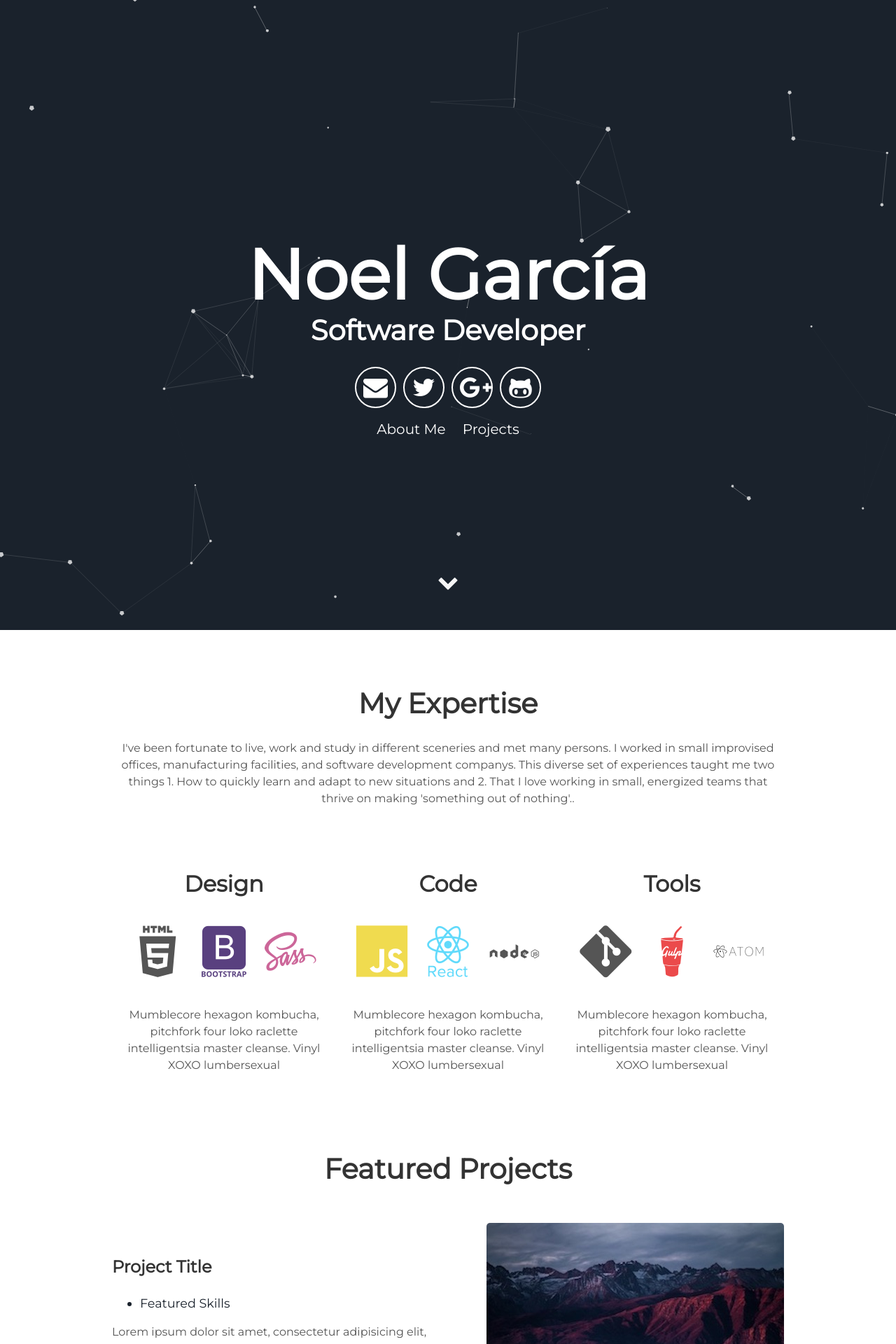
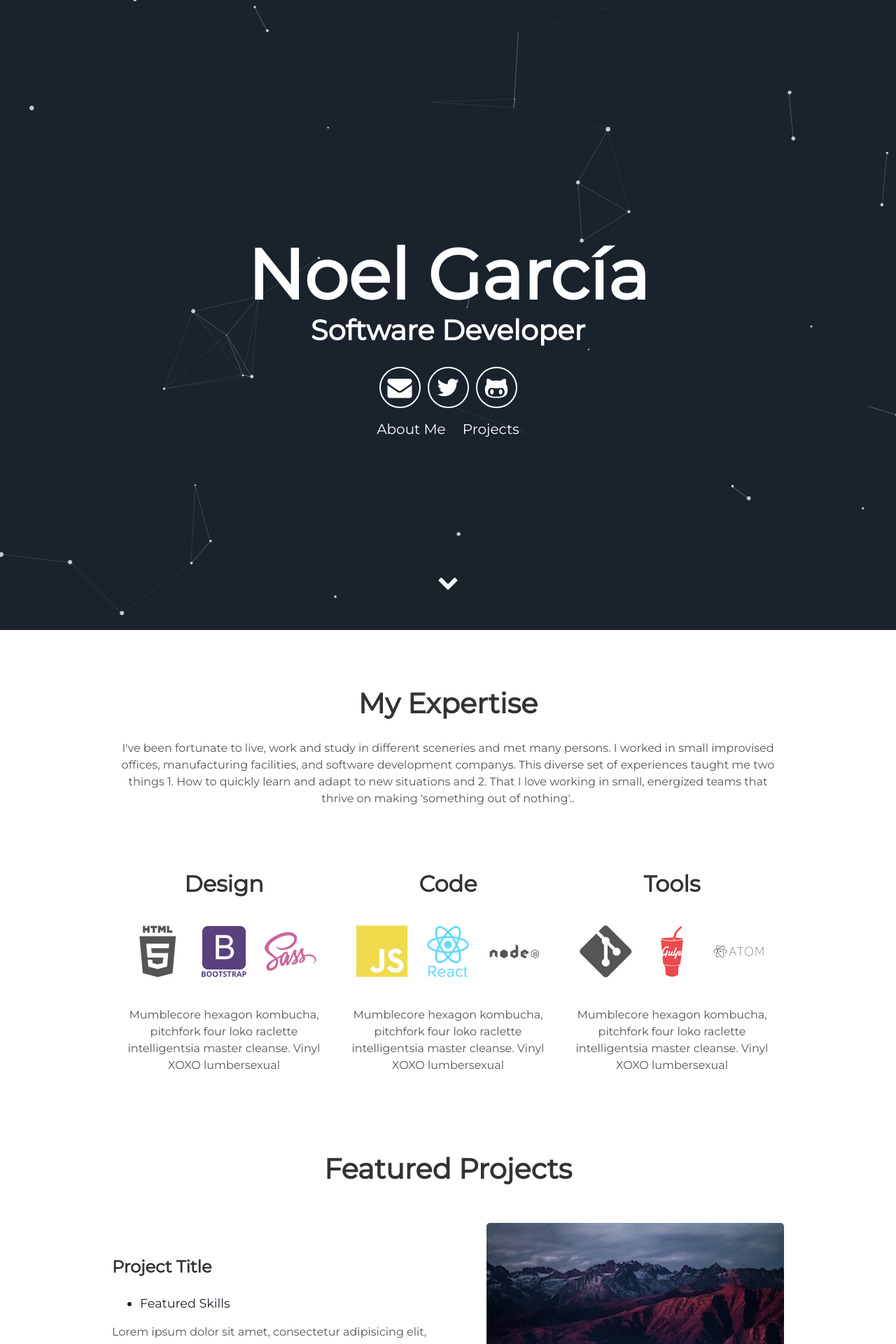
Before and after one commit to noelandresg/noelandresg.github.io, a Jekyll site: the page built from index.html, in a window 1280 px wide. Shown: the top 1920 px of the page at 70% size. Built offline with Jekyll 4.4.1, drawn with Linux system fonts in a browser that asks for light colours.

Commit message:
Added social links, Analytics Tracking and URL

```diff
--- a/_config.yml
+++ b/_config.yml
@@ -2,7 +2,7 @@
 title: noel garcía
 description: Hi, this is my site.
 # baseurl: "/particle" # the subpath of your site, e.g. /blog
-# url: "localhost:3000" # the base hostname & protocol for your site e.g. http://willianjusten.com.br
+url: https://noelgarcia.me # the base hostname & protocol for your site e.g. http://willianjusten.com.br
 
 # User settings
 username: Noel García
@@ -15,6 +15,6 @@ gplus_username: noelandresg
 
 # Google-analytics
 google-analytics:
-  id: ""
+  id: "UA-126666386-1"
 
 exclude: ['package.json', 'src' , 'node_modules']
--- a/_includes/header.html
+++ b/_includes/header.html
@@ -5,10 +5,10 @@
         <span class="site-description">{{site.user_title}}</span>
       </h1>
       <div class="header-icons">
-        <a aria-label="Send email" href="#"><i class="icon fa fa-envelope"></i></a>
-        <a aria-label="My Twitter" target="_blank" href="#"><i class="icon fa fa-twitter" aria-hidden="true"></i></a>
-        <a aria-label="My Google Plus" target="_blank" href="#"><i class="icon fa fa-google-plus" aria-hidden="true"></i></a>
-        <a aria-label="My Github" target="_blank" href="#"><i class="icon fa fa-github-alt" aria-hidden="true"></i></a>
+        <a aria-label="Send email" href="mailto:{{site.email}}?Subject=Hello%20again" target="_top"><i class="icon fa fa-envelope"></i></a>
+        <a aria-label="My Twitter" target="_blank" href="https://twitter.com/{{site.twitter_username}}"><i class="icon fa fa-twitter" aria-hidden="true"></i></a>
+        <!-- <a aria-label="My Google Plus" target="_blank" href="#"><i class="icon fa fa-google-plus" aria-hidden="true"></i></a> -->
+        <a aria-label="My Github" target="_blank" href="https://github.com/{{site.github_username}}"><i class="icon fa fa-github-alt" aria-hidden="true"></i></a>
       </div>
       <div class="header-links">
         <a class="link" href="#about" data-scroll>About Me</a>
```
Also changed, not shown: favicon.ico (renamed from Nfavicon.png).
